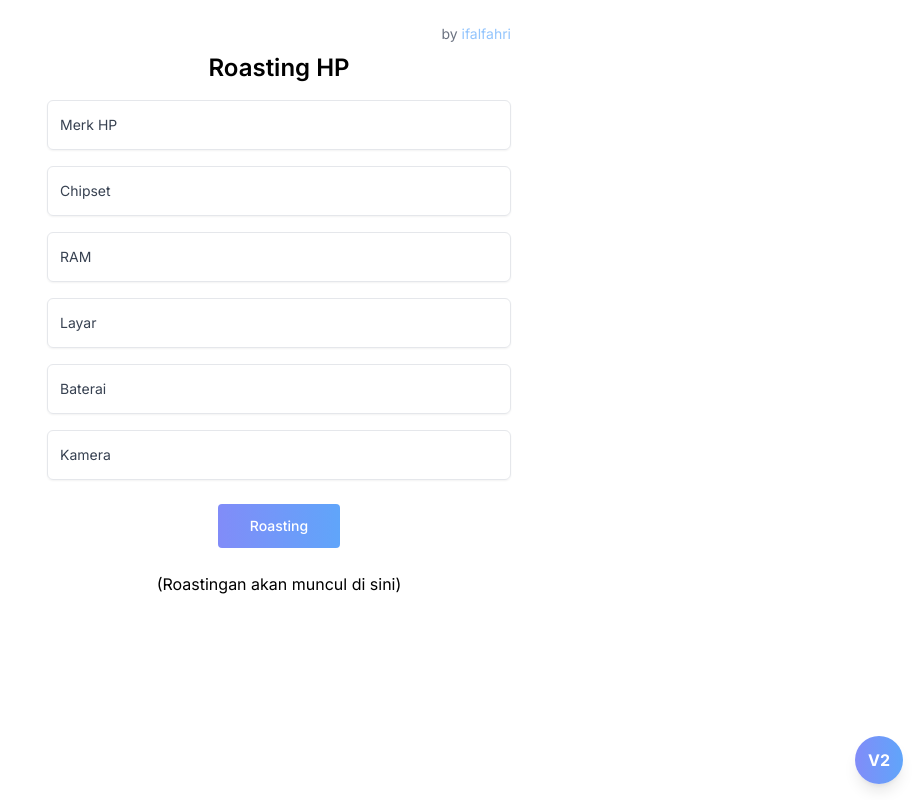
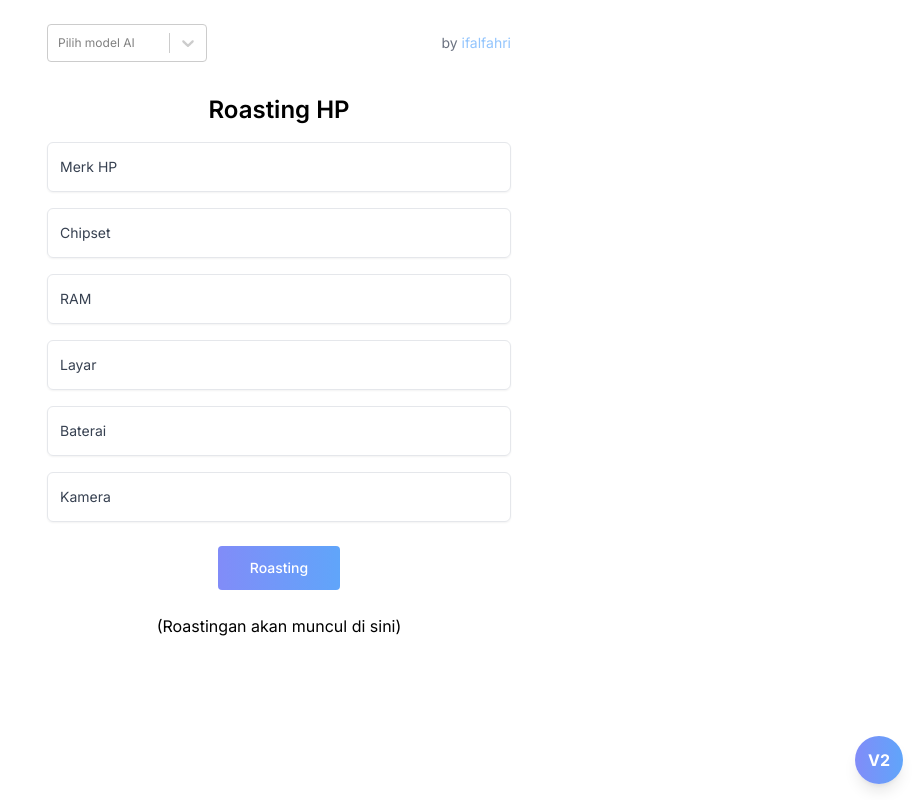
Before and after one commit to ifalfahri/roasting-hp, a React (Vite) app: page /old in a window 1280 px wide. Shown: the whole page, without its empty margins (361-1280 px from the left). Built offline with nearby package versions, Linux system fonts and the light colour scheme.

Commit message:
feat: integrate AI model selector into old version

```diff
--- a/src/components/Form.jsx
+++ b/src/components/Form.jsx
@@ -8,9 +8,12 @@ import { useState } from 'react';
 import { Link } from 'react-router-dom';
 import { Tooltip } from 'react-tooltip';
 import Modal from 'react-modal';
+import AIModelSelector from "./AIModelSelector";
 
 function Form({ setOutput }) {
   const [isModalOpen, setIsModalOpen] = useState(false);
+  const [selectedModel, setSelectedModel] = useState(null);
+
   const handleSubmit = async (event) => {
     event.preventDefault();
     setOutput("Sedang mikirin roastingan...");
@@ -37,7 +40,7 @@ function Form({ setOutput }) {
     ];
 
     const vision = new ChatGoogleGenerativeAI({
-      apiKey: import.meta.env.GOOGLE_API_KEY,
+      apiKey: import.meta.env.VITE_GOOGLE_API_KEY,
     });
 
     // Define the safety settings
@@ -104,7 +107,10 @@ function Form({ setOutput }) {
   return (
     <>
     <form onSubmit={handleSubmit}>
-      <div className="flex justify-end mb-2">
+      <div className="flex justify-between items-center mb-8">
+        <AIModelSelector
+        selectedModel={selectedModel}
+        setSelectedModel={setSelectedModel}/>
         <p className="text-gray-500 text-sm ">
           by{" "}
           <a
```
